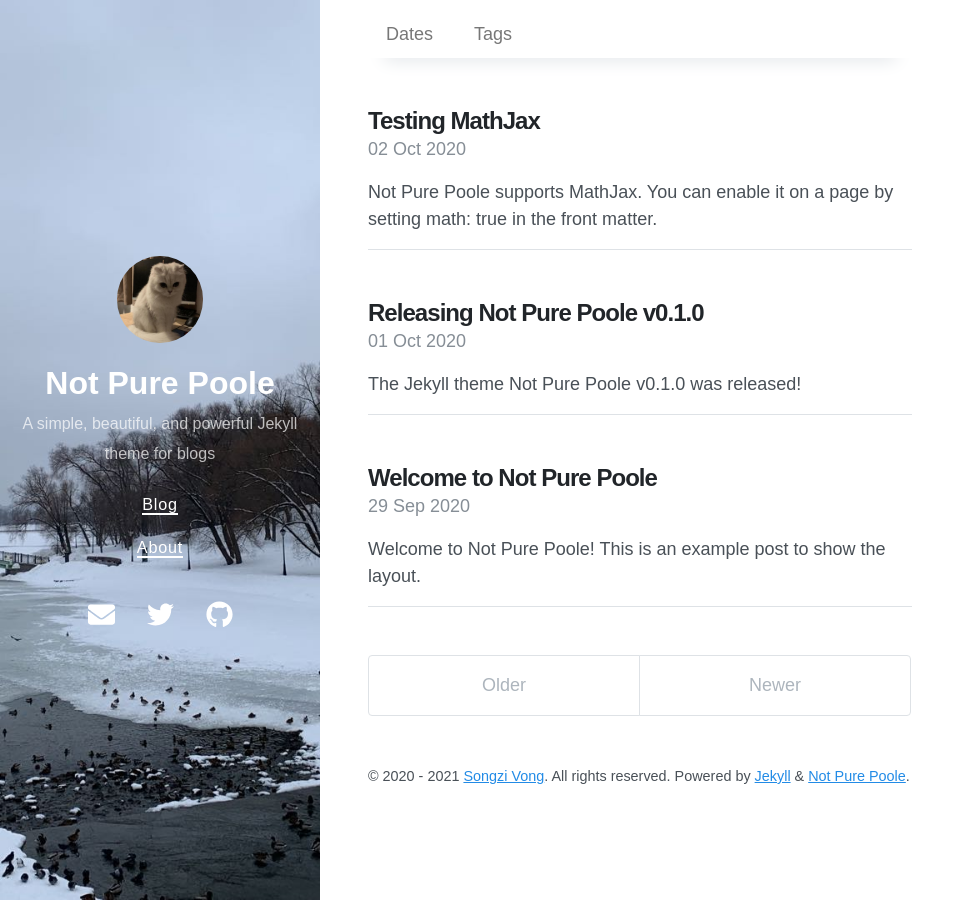
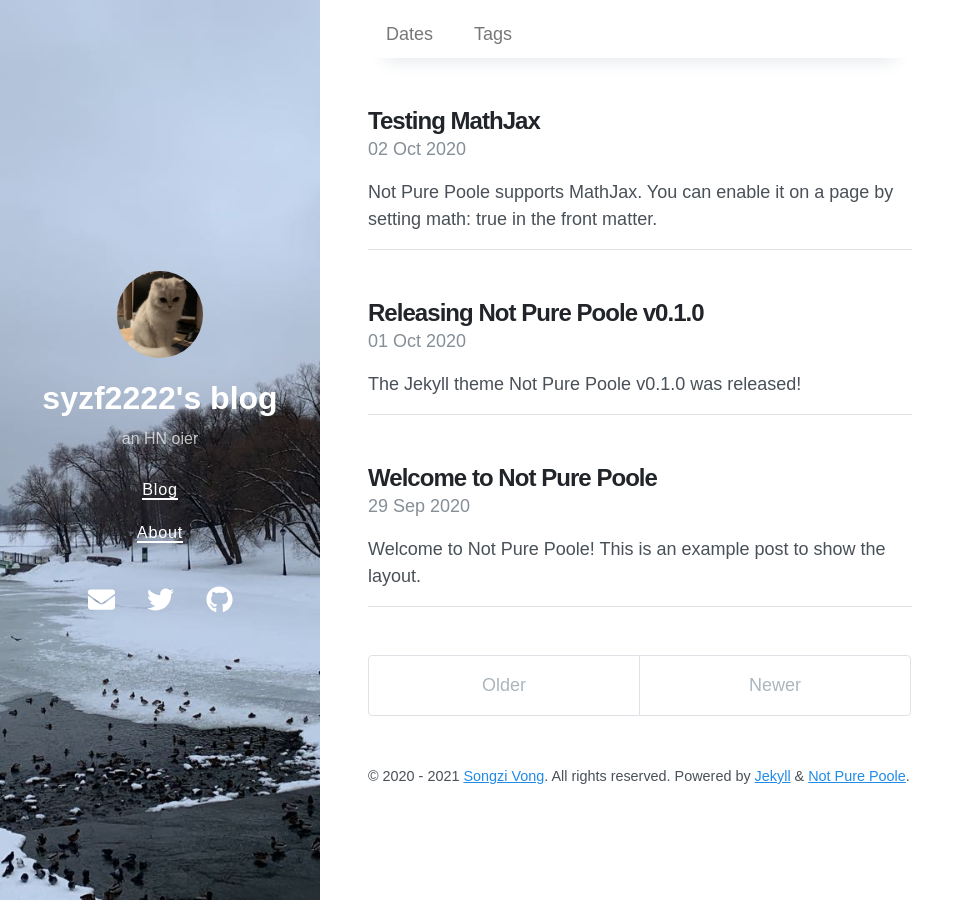
Before and after one commit to syzf2222/syzf2222.github.io, a Jekyll site: the page built from index.html, in a window 1280 px wide. Shown: the whole page, without its empty margins (0-975 px from the left). Built offline with Jekyll 4.4.1, drawn with Linux system fonts in a browser that asks for light colours; nearby versions of some CDN libraries; the list of posts is cut into pages by our own code.

Commit message:
Update _config.yml

```diff
--- a/_config.yml
+++ b/_config.yml
@@ -1,7 +1,7 @@
 # Setup
-title: Not Pure Poole
-description: A simple, beautiful, and powerful Jekyll theme for blogs
-url: https://vszhub.github.io
+title: syzf2222's blog
+description: an HN oier
+url: https://syzf2222.github.io
 avatar: /avatar.jpeg
 paginate: 5
 permalink: pretty
```
